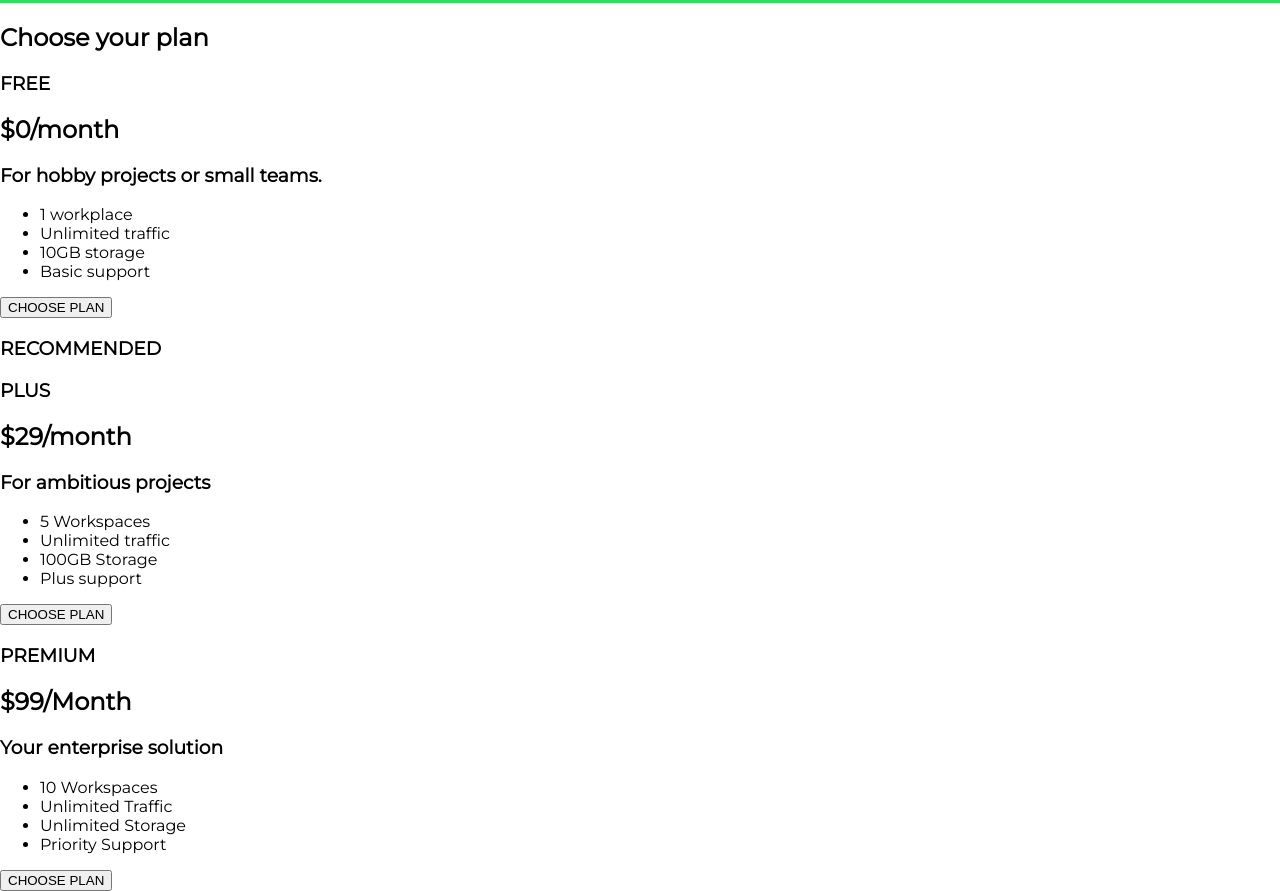
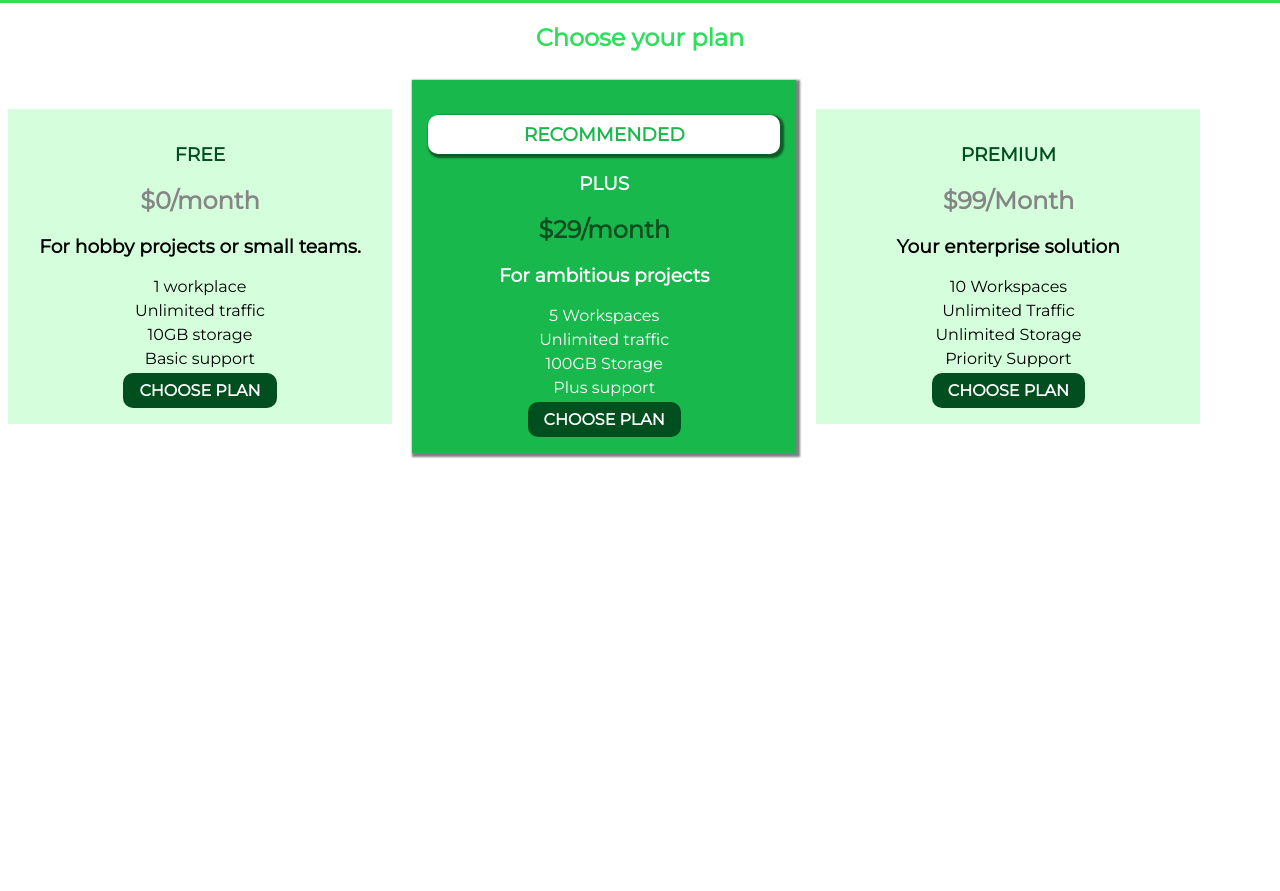
Before and after one commit to jcranwang/CSS-Projects, a plain HTML site: page Project-uHost/index.html in a window 1280 px wide. Shown: the part 40-931 px from the top of the page. After the commit the page ends 800 px from the top, so only its background shows below. Drawn offline with Linux system fonts and the light colour scheme.

Commit message:
Project-uHost: styling plan section

```diff
--- a/Project-uHost/index.html
+++ b/Project-uHost/index.html
@@ -31,47 +31,47 @@
     <main>
       <section id="plan">
         <h1 class="section-title">Choose your plan</h1>
-        <article>
-          <h1>FREE</h1>
-          <h2>$0/month</h2>
+        <article class="plan">
+          <h1 class="plan-title">FREE</h1>
+          <h2 class="price-tag">$0/month</h2>
           <h3>For hobby projects or small teams.</h3>
-          <ul>
-            <li>1 workplace</li>
-            <li>Unlimited traffic</li>
-            <li>10GB storage</li>
-            <li>Basic support</li>
+          <ul class="plan-list">
+            <li class="plan-list_item">1 workplace</li>
+            <li class="plan-list_item">Unlimited traffic</li>
+            <li class="plan-list_item">10GB storage</li>
+            <li class="plan-list_item">Basic support</li>
           </ul>
           <div>
-            <button>CHOOSE PLAN</button>
+            <button class="button">CHOOSE PLAN</button>
           </div>
         </article>
-        <article>
-          <h1>RECOMMENDED</h1>
+        <article class="plan plan-highlight">
+          <h1 class="plan-title plan-recommend">RECOMMENDED</h1>
           <h1>PLUS</h1>
-          <h2>$29/month</h2>
+          <h2 class="price-tag highlight-price">$29/month</h2>
           <h3>For ambitious projects</h3>
-          <ul>
-            <li>5 Workspaces</li>
-            <li>Unlimited traffic</li>
-            <li>100GB Storage</li>
-            <li>Plus support</li>
+          <ul class="plan-list">
+            <li class="plan-list_item">5 Workspaces</li>
+            <li class="plan-list_item">Unlimited traffic</li>
+            <li class="plan-list_item">100GB Storage</li>
+            <li class="plan-list_item">Plus support</li>
           </ul>
           <div>
-            <button>CHOOSE PLAN</button>
+            <button class="button">CHOOSE PLAN</button>
           </div>
         </article>
-        <article>
-          <h1>PREMIUM</h1>
-          <h2>$99/Month</h2>
+        <article class="plan">
+          <h1 class="plan-title">PREMIUM</h1>
+          <h2 class="price-tag">$99/Month</h2>
           <h3>Your enterprise solution</h3>
-          <ul>
-            <li>10 Workspaces</li>
-            <li>Unlimited Traffic</li>
-            <li>Unlimited Storage</li>
-            <li>Priority Support</li>
+          <ul class="plan-list">
+            <li class="plan-list_item">10 Workspaces</li>
+            <li class="plan-list_item">Unlimited Traffic</li>
+            <li class="plan-list_item">Unlimited Storage</li>
+            <li class="plan-list_item">Priority Support</li>
           </ul>
           <div>
-            <button>CHOOSE PLAN</button>
+            <button class="button">CHOOSE PLAN</button>
           </div>
         </article>
       </section>
--- a/Project-uHost/style.css
+++ b/Project-uHost/style.css
@@ -13,14 +13,14 @@ body {
   padding: 8px 16px;
 }
 
-.main-header > div{
+.main-header > div {
   display: inline-block;
   vertical-align: middle;
 }
 
 .main-header_brand {
   text-decoration: none;
-  color:#014f1f;
+  color: #014f1f;
   font-size: 22px;
   font-weight: bold;
 }
@@ -45,7 +45,7 @@ body {
 
 .main-nav_item a {
   text-decoration: none;
-  color:#014f1f;
+  color: #014f1f;
   padding: 2px 0;
 }
 
@@ -68,3 +68,75 @@ body {
   background-color: white;
   border: none;
 }
+
+.section-title {
+  color: #2ddf5c;
+  text-align: center;
+}
+
+.plan {
+  display: inline-block;
+  background-color: #d5ffdc;
+  width: 30%;
+  text-align: center;
+  padding: 16px;
+  margin: 8px;
+  vertical-align: middle;
+}
+
+.plan-title {
+  color: #014f1f;
+}
+
+.price-tag {
+  color: #858585;
+}
+
+.plan-list {
+  list-style: none;
+  margin: 0;
+  padding: 0;
+}
+
+.plan-list_item {
+  margin: 5px 0;
+}
+
+.plan-highlight {
+  background-color: #19b84c;
+  color: white;
+  box-shadow: 2px 2px 2px 2px grey;
+}
+
+.plan-recommend {
+  background-color: white;
+  color: #19b84c;
+  padding: 8px;
+  box-shadow: 2px 2px 2px 2px rgb(0, 0, 0, 0.5);
+  border-radius: 10px;
+}
+
+.highlight-price {
+  color: #0e4f1f;
+}
+
+.button {
+  background: #014f1f;
+  color: white;
+  font: inherit;
+  padding: 8px 16px;
+  border-radius: 10px;
+  border: none;
+  font-weight: bold;
+  cursor: pointer;
+}
+
+.button:hover,
+.button:active {
+  background-color: white;
+  color: #014f1f;
+}
+
+.button:focus {
+  outline: none;
+}
```
